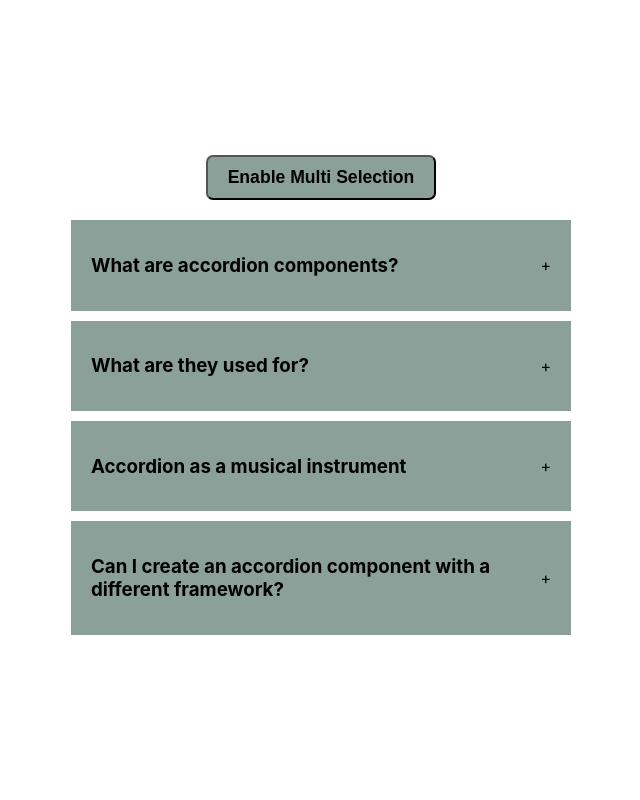
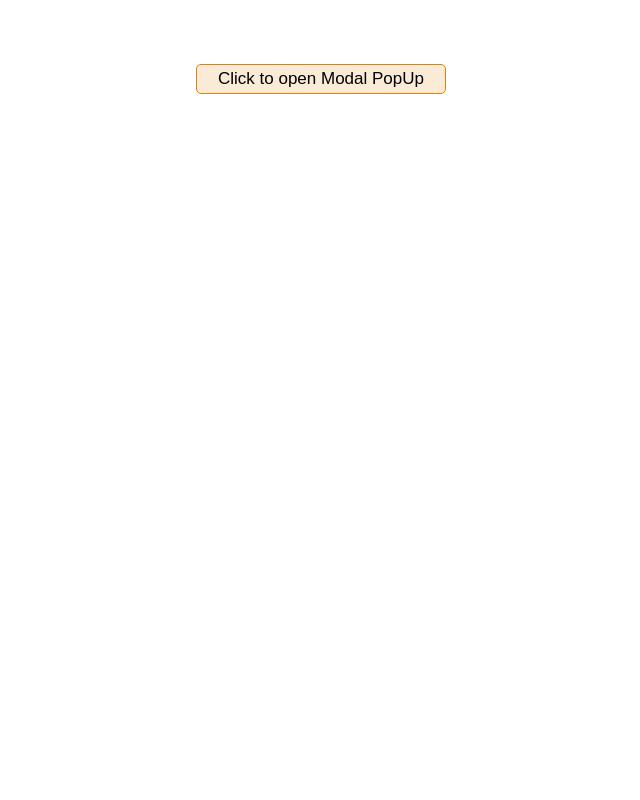
Before and after one commit to sindhupallavi14/React-mini-projects, a React (Create React App) app: page / in a window 1280 px wide. Shown: the top 800 px of the page, without its empty margins (319-959 px from the left). Built offline with nearby package versions, Linux system fonts and the light colour scheme.

Commit message:
Modal-Popup  completed

```diff
--- a/src/App.js
+++ b/src/App.js
@@ -22,6 +22,7 @@ import { ResponsiveWindow } from './Components/Responsive window/test';
 import { ImageSlider } from './Components/ImageSlider/imageSlider';
 import Featureflag from './Components/Feature-flags/feeatureflag';
 import Customfeatureflag from './Components/Feature-flags/context/featureContext';
+import { ModalTest } from './Components/Modal-popup/modalTest';
 
 function App() {
   return (
@@ -65,9 +66,14 @@ function App() {
 
         {/* <ImageSlider/> */}
 
+        {/*
         <Customfeatureflag>
         <Featureflag/>
-        </Customfeatureflag>
+        </Customfeatureflag> */}
+
+        <ModalTest/>
+
+
 
 
 
--- /dev/null
+++ b/src/Components/Modal-popup/modal.css
@@ -0,0 +1,77 @@
+.modal-con{
+    display: flex;
+    justify-content: center;
+    align-items: center;
+    margin-top: 5%;
+    flex-direction: column;
+}
+
+.modal-con button{
+    background-color: antiquewhite;
+    border: 1px solid rgb(224, 129, 13);
+    border-radius: 5px;
+    font-size:17px;
+    width:250px;
+    height: 30px;
+    cursor: pointer;
+}
+
+.modal{
+    position: fixed;
+    z-index: 1;
+    padding-top: 150px;
+    left:0;
+    top:0;
+    width: 100%;
+    height: 100%;
+    overflow: auto;
+    background-color: rgb(205, 205, 193);
+    animation-name: animationModal;
+    animation-duration: 1.9s;
+
+}
+
+.modal-content
+{
+    position: relative;
+    background-color: beige;
+    margin: auto;
+    border: 1px solid rgb(169, 45, 45);
+    width: 80%;
+    text-align: center;
+}
+
+.close-modal-icon{
+    cursor: pointer;
+    font-size: 23px;
+    float: right;
+    text-align: center;
+
+}
+
+.header{
+     padding: 4px 16px;
+     background-color: bisque;
+}
+.body{
+    padding: 4px 16px;
+    height: 200px;
+    background-color: rgb(241, 234, 225);
+    color: blueviolet;
+}
+.footer
+{
+    padding: 4px 16px;
+    background-color: bisque;
+}
+
+@keyframes animationModal{
+    from{
+        top: -200px;
+        opacity: 0;
+    }
+    to{
+        top:0;
+        opacity:1
+    }
+}
--- /dev/null
+++ b/src/Components/Modal-popup/modal.js
@@ -0,0 +1,20 @@
+
+export function Modal({id,header,body,footer,onClose})
+{
+    return(
+        <div id={id || "Modal"} className="modal">
+            <div className="modal-content">
+                <div className="header">
+                   <span className="close-modal-icon" onClick={onClose}>X</span>
+                   <h3>{header ? header : "Header"}</h3>
+                </div>
+                <div className="body">
+                <h3>{body ? body :<div><p>This is our Modal body</p></div> }</h3>
+                </div>
+                <div className="footer">
+                <h3>{footer ? footer : "Footer"}</h3>
+                </div>
+            </div>
+        </div>
+    )
+}
--- /dev/null
+++ b/src/Components/Modal-popup/modalTest.js
@@ -0,0 +1,26 @@
+import { useState } from "react";
+import { Modal } from "./modal";
+import "./modal.css"
+
+export function ModalTest()
+{
+    const [showModalPopup,setShowModalPopup]=useState(false);
+
+    function handleTogglePopUp()
+    {
+        setShowModalPopup(!showModalPopup);
+    }
+    function handleonClose()
+    {
+        setShowModalPopup(false)
+    }
+
+    return(
+       <div className="modal-con">
+         <button onClick={handleTogglePopUp}>Click to open Modal PopUp</button>
+            {
+                showModalPopup && <Modal  id={"custom-id"} header={<p>Customize Header</p>} footer={<p>Customize Footer</p>} body={<p>Customize Body</p>} onClose={handleonClose}/>
+            }
+       </div>
+    )
+}
```
